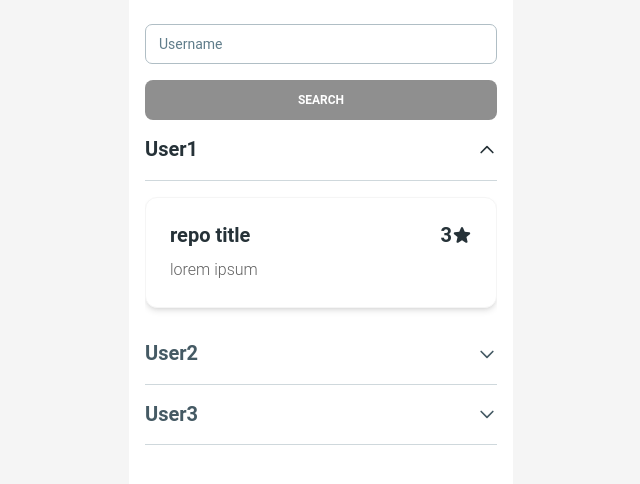
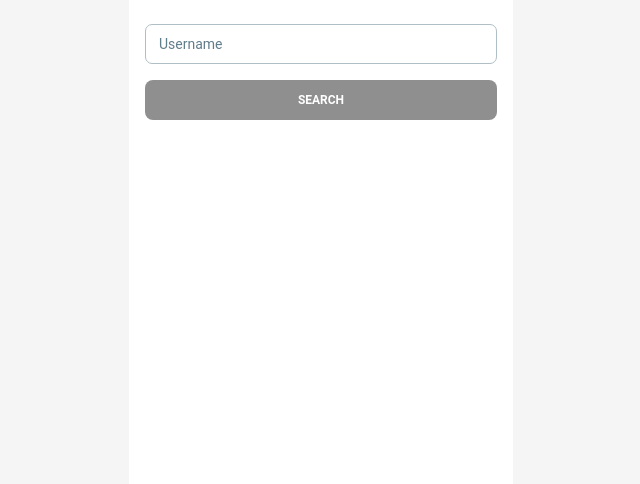
Before and after one commit to awtian/atask, a React (Vite) app: page / in a window 1280 px wide. Shown: the top 484 px of the page, without its empty margins (319-959 px from the left). Built offline with nearby package versions, Linux system fonts and the light colour scheme.

Commit message:
Done but need typechecking

```diff
--- a/package.json
+++ b/package.json
@@ -11,6 +11,7 @@
   },
   "dependencies": {
     "@material-tailwind/react": "^2.0.6",
+    "axios": "^1.4.0",
     "react": "^18.2.0",
     "react-dom": "^18.2.0"
   },
--- a/src/App.tsx
+++ b/src/App.tsx
@@ -2,14 +2,41 @@ import "./App.css";
 
 import { Button, Input, Spinner } from "@material-tailwind/react";
 import UserList from "./components/UserList";
-import { useState } from "react";
+import { Fragment, useState } from "react";
+import axios from "axios";
+
+type User = {
+  login: string;
+  repos_url: string;
+};
+
+type UserList = User[] | undefined;
+
+type getUsersResponse = {
+  data: {
+    items: UserList;
+  };
+};
 
 function App() {
   const [search, setSearch] = useState("");
   const [isLoading, setIsLoading] = useState(false);
+  const [searchResult, setSearchResult] = useState<UserList>();
+  const [lastSearch, setLastSearch] = useState("");
 
-  const searchData = () => {
-    setIsLoading(true);
+  const searchData = async () => {
+    try {
+      setIsLoading(true);
+      const { data }: getUsersResponse = await axios.get(
+        `https://api.github.com/search/users?q=${search}`
+      );
+      setSearchResult(data.items);
+      setLastSearch(search);
+    } catch (e) {
+      console.log(e);
+    } finally {
+      setIsLoading(false);
+    }
   };
 
   return (
@@ -21,12 +48,13 @@ function App() {
           label="Username"
           value={search}
           onChange={(e) => setSearch(e.target.value)}
+          onKeyDown={(e) => e.key === "Enter" && void searchData()}
         />
         {/* button */}
         <Button
           className="w-full mt-4"
           disabled={search.length < 1}
-          onClick={searchData}
+          onClick={() => void searchData()}
         >
           Search
         </Button>
@@ -36,7 +64,12 @@ function App() {
             <Spinner className="h-12 w-12" />
           </div>
         ) : (
-          <UserList />
+          <Fragment>
+            {searchResult && (
+              <p className="text-left my-2">Showing users for "{lastSearch}"</p>
+            )}
+            <UserList users={searchResult} />
+          </Fragment>
         )}
       </div>
     </div>
--- a/src/components/UserList.tsx
+++ b/src/components/UserList.tsx
@@ -3,9 +3,29 @@ import {
   Accordion,
   AccordionHeader,
   AccordionBody,
+  Spinner,
 } from "@material-tailwind/react";
+import axios, { AxiosResponse } from "axios";
 
 import UserRepo from "./UserList/UserRepo";
+type User = {
+  login: string;
+  repos_url: string;
+};
+
+type UserList = User[] | undefined;
+
+type getRepoResponse = {
+  data: repoType;
+};
+
+type repoListType = repoType[];
+
+type repoType = {
+  name: string;
+  description: string;
+  stargazers_count: number;
+};
 
 function Icon({ id, open }: { id: number; open: number }) {
   return (
@@ -24,39 +44,60 @@ function Icon({ id, open }: { id: number; open: number }) {
   );
 }
 
-export default function UserList() {
-  const [open, setOpen] = useState(1);
+export default function UserList({ users }: { users: UserList }) {
+  const [open, setOpen] = useState(-1);
+  const [repoList, setRepoList] = useState<repoListType>([]);
+  const [isLoading, setIsLoading] = useState(false);
 
-  const handleOpen = (value: number): void => {
-    setOpen(open === value ? 0 : value);
+  const handleOpen = async (value: number): Promise<void> => {
+    setOpen(open === value ? -1 : value);
+    if (users && value > -1 && !repoList[value]) {
+      try {
+        setIsLoading(true);
+        const resp = await axios.get<{ data: repoType[] }>(
+          users[value].repos_url
+        );
+        const userRepo = resp.data;
+        const newRepoList: repoListType = repoList;
+        newRepoList[value] = userRepo;
+        setRepoList(newRepoList);
+      } catch (error) {
+        console.log(error);
+      } finally {
+        setIsLoading(false);
+      }
+    }
   };
 
   return (
     <Fragment>
-      <Accordion open={open === 1} icon={<Icon id={1} open={open} />}>
-        <AccordionHeader onClick={() => handleOpen(1)}>User1</AccordionHeader>
-        <AccordionBody>
-          <UserRepo title="repo title" description="lorem ipsum" stars={3} />
-        </AccordionBody>
-      </Accordion>
-      <Accordion open={open === 2} icon={<Icon id={2} open={open} />}>
-        <AccordionHeader onClick={() => handleOpen(2)}>User2</AccordionHeader>
-        <AccordionBody>
-          We&apos;re not always in the position that we want to be at.
-          We&apos;re constantly growing. We&apos;re constantly making mistakes.
-          We&apos;re constantly trying to express ourselves and actualize our
-          dreams.
-        </AccordionBody>
-      </Accordion>
-      <Accordion open={open === 3} icon={<Icon id={3} open={open} />}>
-        <AccordionHeader onClick={() => handleOpen(3)}>User3</AccordionHeader>
-        <AccordionBody>
-          We&apos;re not always in the position that we want to be at.
-          We&apos;re constantly growing. We&apos;re constantly making mistakes.
-          We&apos;re constantly trying to express ourselves and actualize our
-          dreams.
-        </AccordionBody>
-      </Accordion>
+      {users &&
+        users.map((each, i) => {
+          return (
+            <Accordion open={open === i} icon={<Icon id={i} open={open} />}>
+              <AccordionHeader onClick={() => void handleOpen(i)}>
+                {each.login}
+              </AccordionHeader>
+              <AccordionBody>
+                {isLoading ? (
+                  <div className="w-full flex justify-center mt-4">
+                    <Spinner className="h-12 w-12" />
+                  </div>
+                ) : (
+                  repoList[i] &&
+                  repoList[i].map((each, idx) => (
+                    <UserRepo
+                      key={`repo-${idx}`}
+                      title={each.name}
+                      description={each.description}
+                      stars={each.stargazers_count}
+                    />
+                  ))
+                )}
+              </AccordionBody>
+            </Accordion>
+          );
+        })}
     </Fragment>
   );
 }
--- a/src/components/UserList/UserRepo.tsx
+++ b/src/components/UserList/UserRepo.tsx
@@ -8,7 +8,7 @@ type UserRepoProps = {
 
 export default function UserRepo(props: UserRepoProps) {
   return (
-    <Card className="w-full border-gray-100 border-solid border text-left">
+    <Card className="w-full border-gray-100 border-solid border text-left my-2 h-36">
       <CardBody>
         <div className="flex justify-between">
           <Typography variant="h5" color="blue-gray" className="mb-2">
@@ -34,7 +34,9 @@ export default function UserRepo(props: UserRepoProps) {
             </svg>
           </Typography>
         </div>
-        <Typography>{props.description}</Typography>
+        <Typography className="text-sm overflow-y-auto">
+          {props.description}
+        </Typography>
       </CardBody>
     </Card>
   );
```
Also changed, not shown: 2 other files (tests, documents, lock files or other folders).
